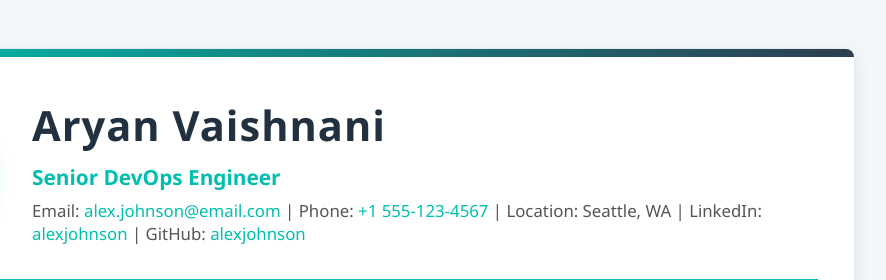
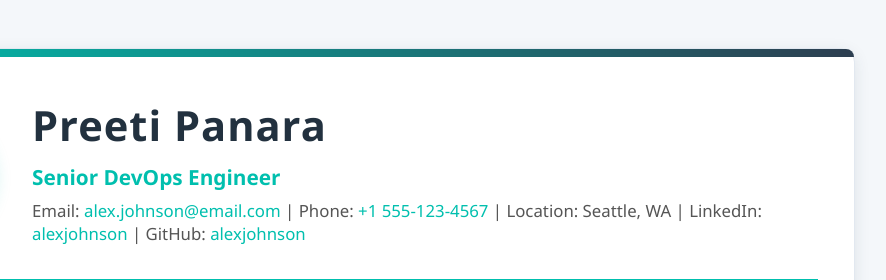
Before and after one commit to AryanVaishnani07/window_IIS, a plain HTML site: page index.html in a window 1280 px wide. Shown: the top 280 px of the page, 297-1183 px from the left. Drawn offline with Linux system fonts and the light colour scheme.

Commit message:
name changes

```diff
--- a/index.html
+++ b/index.html
@@ -202,7 +202,7 @@
         <header>
             <img src="https://randomuser.me/api/portraits/men/32.jpg" alt="Avatar" class="avatar">
             <div>
-                <div class="title">Aryan Vaishnani</div>
+                <div class="title">Preeti Panara</div>
                 <div class="subtitle">Senior DevOps Engineer</div>
                 <div class="contact">
                     <span>Email: <a href="mailto:alex.johnson@email.com">alex.johnson@email.com</a></span> |
```
